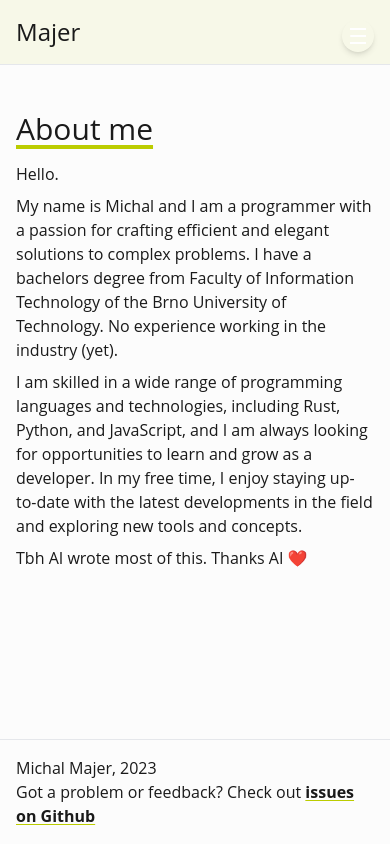
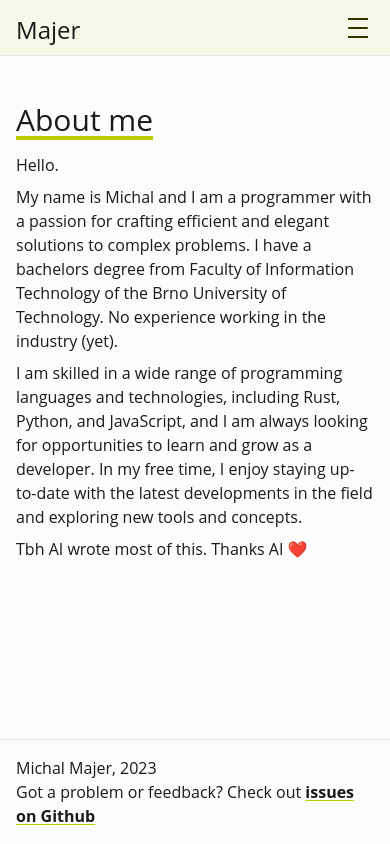
Before and after one commit to Sekky61/personal_website, a Next.js app in the folder web/: page /about in a window 390 px wide. Built offline with nearby package versions, Linux system fonts and the light colour scheme.

Commit message:
header optical changes

```diff
--- a/web/common/components/ThemeSwitch.tsx
+++ b/web/common/components/ThemeSwitch.tsx
@@ -15,7 +15,7 @@ export const ThemeSwitch = () => {
     return (
         <button onClick={() => {
             setTheme(resolvedTheme === "dark" ? "light" : "dark");
-        }} type="button" className="mr-5 focus:ring focus:ring-primary-70 text-primary-40 dark:text-primary-40 hover:bg-gray-100 dark:hover:bg-primary-20 focus:outline-none rounded-full text-sm p-1.5">
+        }} type="button" className="focus:ring focus:ring-primary-70 text-primary-40 dark:text-primary-40 hover:bg-gray-100 dark:hover:bg-primary-20 focus:outline-none rounded-full text-sm p-1.5">
             {usesLight ? <SunIcon /> : <MoonIcon />}
         </button>
     );
--- a/web/common/components/layout/Header.tsx
+++ b/web/common/components/layout/Header.tsx
@@ -41,20 +41,20 @@ const Hamburger = () => {
         );
     });
 
+    const burger = (
+        <div className="relative flex overflow-hidden items-center justify-center rounded-lg w-8 h-8">
+            <div className="flex flex-col justify-between w-5 h-5 overflow-hidden">
+                <div className=" dark:bg-white bg-primary-10 h-[2px] w-5 origin-left"></div>
+                <div className="dark:bg-white bg-primary-10 h-[2px] w-5 rounded"></div>
+                <div className="dark:bg-white bg-primary-10 h-[2px] w-5 origin-left"></div>
+            </div>
+        </div>
+    );
+
     return (
         <>
             <button className="w-8 h-8 relative group" onClick={openModal}>
-                <div className="relative flex overflow-hidden items-center justify-center rounded-full w-8 h-8 shadow-md">
-                    <div className="flex flex-col justify-between w-4 h-4 overflow-hidden">
-                        <div className="bg-white h-[2px] w-7 origin-left"></div>
-                        <div className="bg-white h-[2px] w-7 rounded"></div>
-                        <div className="bg-white h-[2px] w-7 origin-left"></div>
-                        <div className="absolute items-center justify-between top-2.5 -translate-x-10 flex w-0">
-                            <div className="absolute bg-white h-[2px] w-4"></div>
-                            <div className="absolute bg-white h-[2px] w-4"></div>
-                        </div>
-                    </div>
-                </div>
+                {burger}
             </button>
             <input className="hidden" type="checkbox" name="displayDropdown" id="hamburger-checkbox" />
             {open &&
@@ -66,11 +66,11 @@ const Hamburger = () => {
                                     <path strokeLinecap="round" strokeLinejoin="round" strokeWidth="2" d="M6 18L18 6M6 6l12 12"></path>
                                 </svg>
                             </button>
-                            <ul className="space-y-6 pb-5">
+                            <ul className="space-y-6">
                                 {links}
                             </ul>
-                            <div className="pt-4 mt-4 border-t border-neutral-10 dark:border-neutral-99 flex items-center">
-                                <span className="pr-2">Switch theme</span>
+                            <div className="pt-4 mt-4 border-t border-neutral-10 dark:border-neutral-99 flex items-center gap-2">
+                                <span className="block pt-[2px]">Switch theme</span>
                                 <ThemeSwitch></ThemeSwitch>
                             </div>
                         </div>
@@ -125,22 +125,24 @@ const Header = () => {
 
 
     return (
-        <div className="neutral-bg sticky top-0 w-full border-b divide-slate-500 z-10">
-            <div className="bg-primary-40/[.08] px-4">
-                <div className="small-container py-3">
+        <div className="neutral-bg sticky top-0 w-full border-b divide-slate-500 z-10 h-14">
+            <div className="bg-primary-40/[.08] px-4 flex items-center h-full">
+                <div className="small-container">
                     <div className="flex gap-3 items-center">
                         <Link href="/">
-                            <span className="whitespace-nowrap hidden sm:block text-2xl">Michal Majer</span>
-                            <span className="whitespace-nowrap sm:hidden text-2xl">Majer</span>
+                            <div className="whitespace-nowrap hidden sm:block text-2xl">Michal Majer</div>
+                            <div className="whitespace-nowrap sm:hidden text-2xl mt-1">Majer</div>
                         </Link>
                         <div className="flex-grow">
                         </div>
                         <div>
-                            <div className="md:hidden">
+                            <div className="md:hidden flex items-center justify-center">
                                 <Hamburger></Hamburger>
                             </div>
                             <div className="hidden md:flex items-center text-sm">
-                                <ThemeSwitch></ThemeSwitch>
+                                <div className="mr-5">
+                                    <ThemeSwitch></ThemeSwitch>
+                                </div>
                                 <nav>
                                     <ul className="flex space-x-5">
                                         {navLinks}
```
